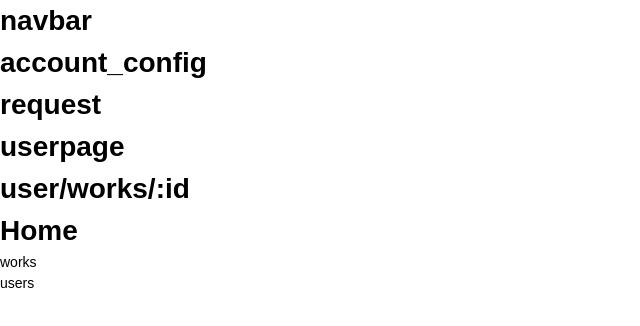
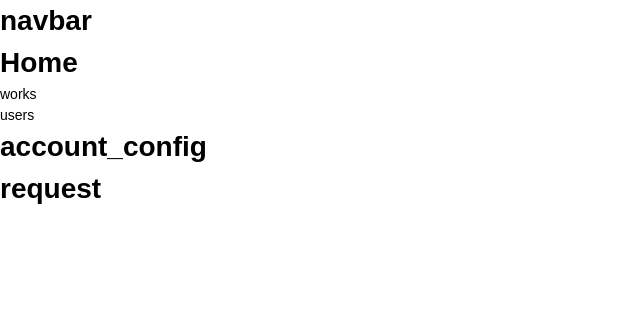
Before and after one commit to negisan/commition_app, a React (Create React App) app in the folder client/: page / in a window 1280 px wide. Shown: the top 326 px of the page, without its empty margins (0-640 px from the left). Built offline with nearby package versions, Linux system fonts and the light colour scheme.

Commit message:
[add]ルーティングの実装

```diff
--- a/client/src/App.tsx
+++ b/client/src/App.tsx
@@ -1,4 +1,5 @@
 import React from 'react'
+import { Switch, Route } from 'react-router-dom'
 
 import { Navbar } from './components'
 
@@ -8,11 +9,13 @@ function App() {
   return (
     <div>
       <Navbar />
+      <Switch>
+        <Route exact path='/' component={Home} />
+        <Route exact path='/:user' component={UserPage} />
+        <Route exact path='/:user/artwork/:id' component={UserArtwork} />
+      </Switch>
       <Account />
       <Request />
-      <UserPage />
-      <UserArtwork />
-      <Home />
     </div>
   )
 }
--- a/client/src/index.tsx
+++ b/client/src/index.tsx
@@ -1,11 +1,14 @@
 import React from 'react'
 import ReactDOM from 'react-dom'
+import { BrowserRouter as Router } from 'react-router-dom'
 import './index.css'
 import App from './App'
 
 ReactDOM.render(
   <React.StrictMode>
-    <App />
+    <Router>
+      <App />
+    </Router>
   </React.StrictMode>,
   document.getElementById('root')
 )
```
